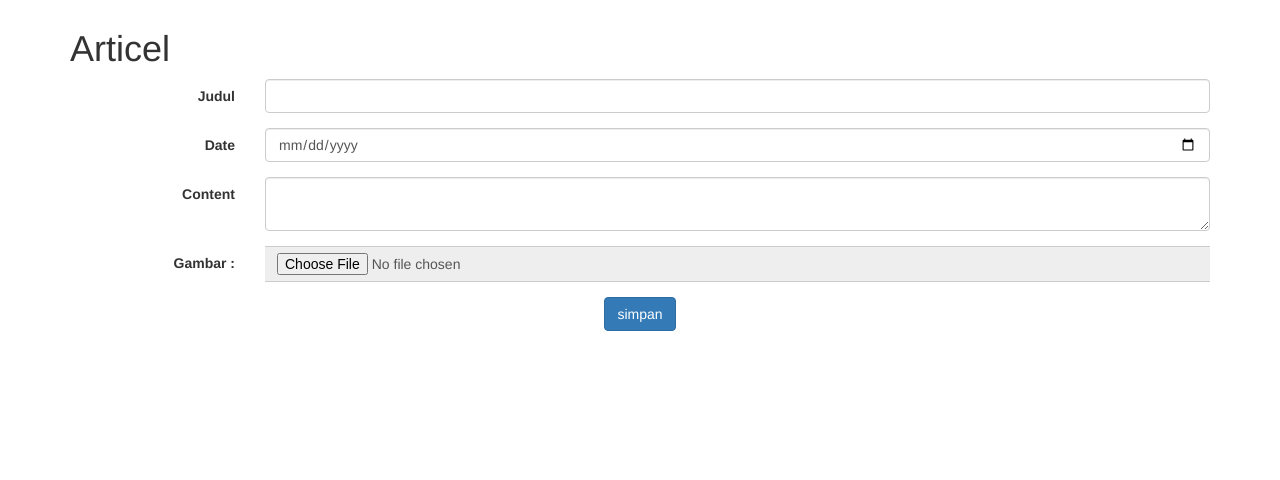
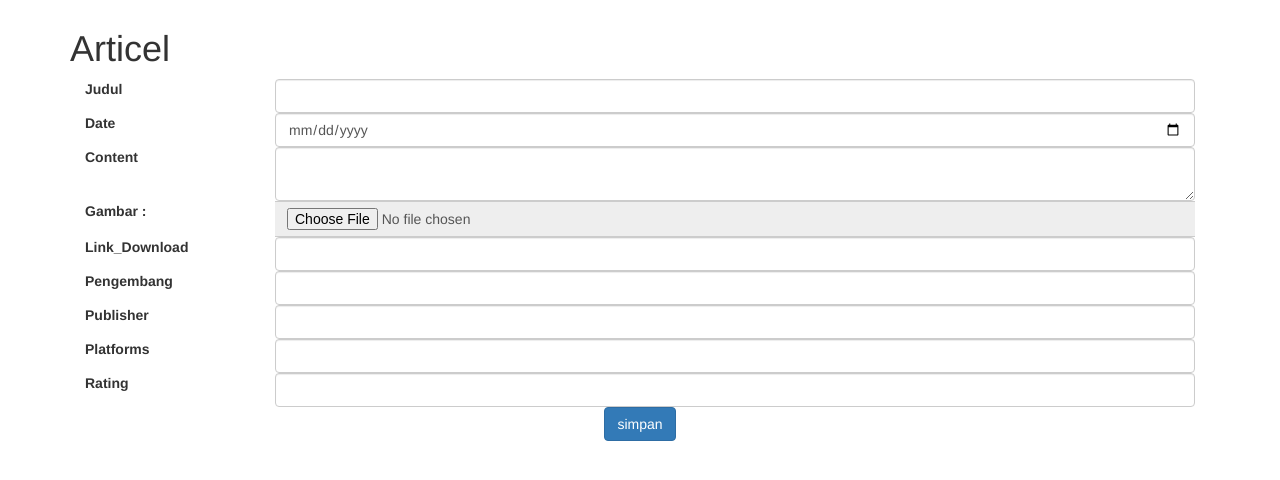
Before and after one commit to rizkyalifian/repositoryBaru, a CodeIgniter app: page /CI3/v_blog/add in a window 1280 px wide. Shown: the part 51-531 px from the top of the page. Run offline with CodeIgniter, Linux system fonts and the light colour scheme; data that the repository does not hold is empty; some libraries are stand-ins or nearby versions.

Commit message:
Add files via upload

```diff
--- a/application/views/data_form_blog.php
+++ b/application/views/data_form_blog.php
@@ -26,14 +26,18 @@
     <br><br><br>
 
   <div class="container">
-    <h1><?=$tipe?> Articel</h1>
+  <?php echo validation_errors(); ?>
+    <?php
+      echo form_open('v_blog/add', array ('enctype'=>'multipart/form-data'));
+      ?>
+    <h1> Articel</h1>
     <form method="post" class="form-horizontal" enctype="multipart/form-data">
       <div class="form-group">
         <label class="control-label col-sm-2">
           Judul
         </label>
         <div class="col-sm-10">
-          <input type="text" class="form-control" name="judul" value="<?=isset($default['judul'])? $default['judul'] : ""?>" required>
+          <input type="text" class="form-control" name="judul" value="<?=isset($default['judul'])? $default['judul'] : ""?>" >
         </div>
       </div>
       <div class="form-group">
@@ -41,7 +45,7 @@
           Date
         </label>
         <div class="col-sm-10">
-          <input type="date" required class="form-control" name="date" value="<?=isset($default['date'])? $default['date'] : ""?>">
+          <input type="date"  class="form-control" name="date" value="<?=isset($default['date'])? $default['date'] : ""?>">
         </div>
       </div>
       <div class="form-group">
@@ -49,16 +53,56 @@
           Content
         </label>
         <div class="col-sm-10">
-          <textarea name="content" class="form-control" required><?=isset($default['content'])? $default['content'] : ""?></textarea>
+          <textarea name="content" class="form-control" ><?=isset($default['content'])? $default['content'] : ""?></textarea>
         </div>
       </div>
       <div class="form-group">
           <label class="control-label col-sm-2">Gambar :</label>
 
           <div class="col-sm-10">
-            <span class="input-group-addon"><input type="file" required name="gambar" class="file"></span>
+            <span class="input-group-addon"><input type="file"  name="gambar" class="file"></span>
           </div><br>
         </div>
+         <div class="form-group">
+        <label class="control-label col-sm-2">
+          Link_Download
+        </label>
+        <div class="col-sm-10">
+          <input type="text" class="form-control" name="link_download" value="<?=isset($default['link_download'])? $default['link_download'] : ""?>" >
+        </div>
+      </div>
+       <div class="form-group">
+        <label class="control-label col-sm-2">
+          Pengembang
+        </label>
+        <div class="col-sm-10">
+          <input type="text" class="form-control" name="Pengembang" value="<?=isset($default['Pengembang'])? $default['Pengembang'] : ""?>" >
+        </div>
+      </div>
+       <div class="form-group">
+        <label class="control-label col-sm-2">
+          Publisher
+        </label>
+        <div class="col-sm-10">
+          <input type="text" class="form-control" name="Publisher" value="<?=isset($default['Publisher'])? $default['Publisher'] : ""?>" >
+        </div>
+      </div>
+       <div class="form-group">
+        <label class="control-label col-sm-2">
+          Platforms
+        </label>
+        <div class="col-sm-10">
+          <input type="text" class="form-control" name="Platforms" value="<?=isset($default['Platforms'])? $default['Platforms'] : ""?>" >
+        </div>
+      </div>
+       <div class="form-group">
+        <label class="control-label col-sm-2">
+          Rating
+        </label>
+        <div class="col-sm-10">
+          <input type="text" class="form-control" name="Rating" value="<?=isset($default['Rating'])? $default['Rating'] : ""?>" >
+        </div>
+      </div>
       <center>
       <input class="btn btn-primary" type="submit" name="simpan" value="simpan">
       </center>
```
